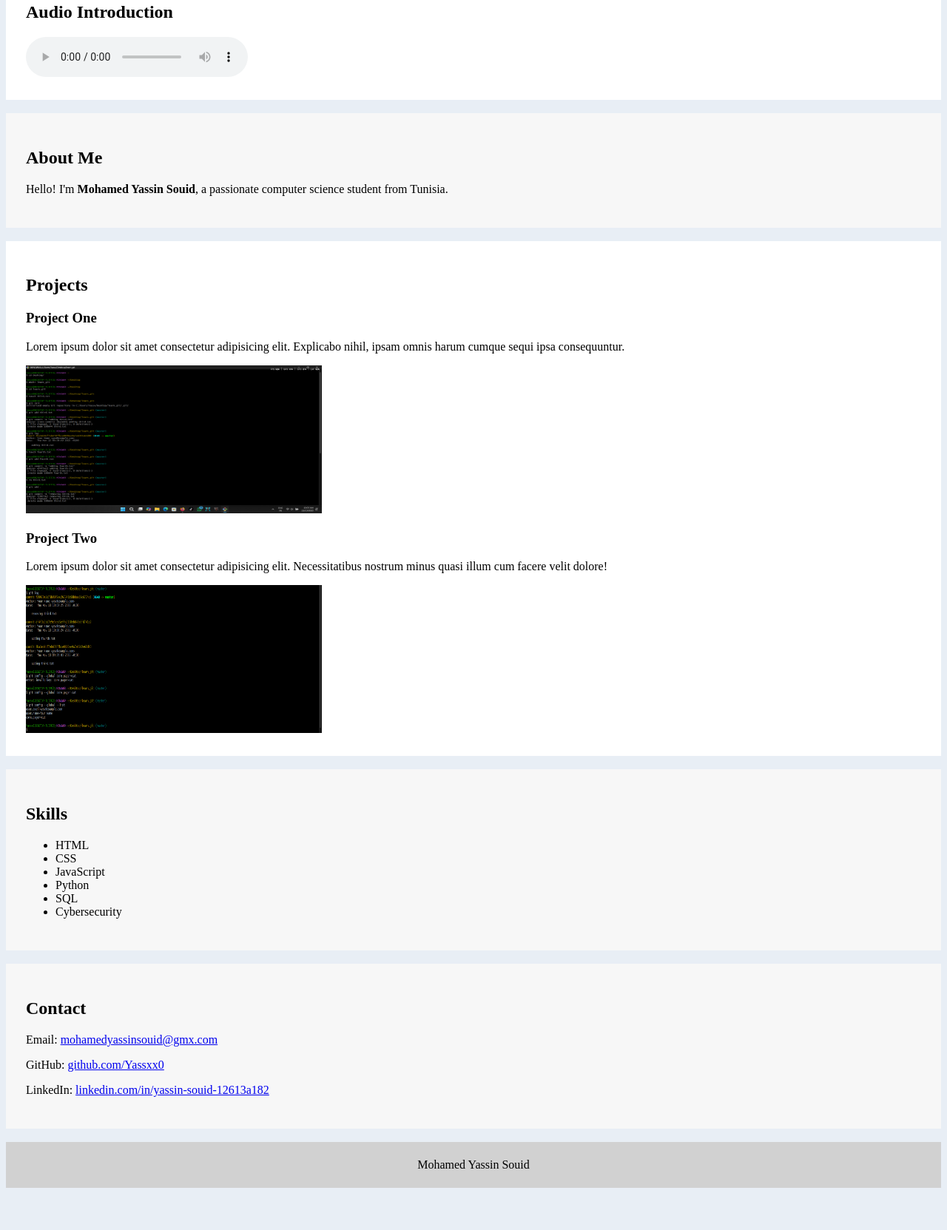
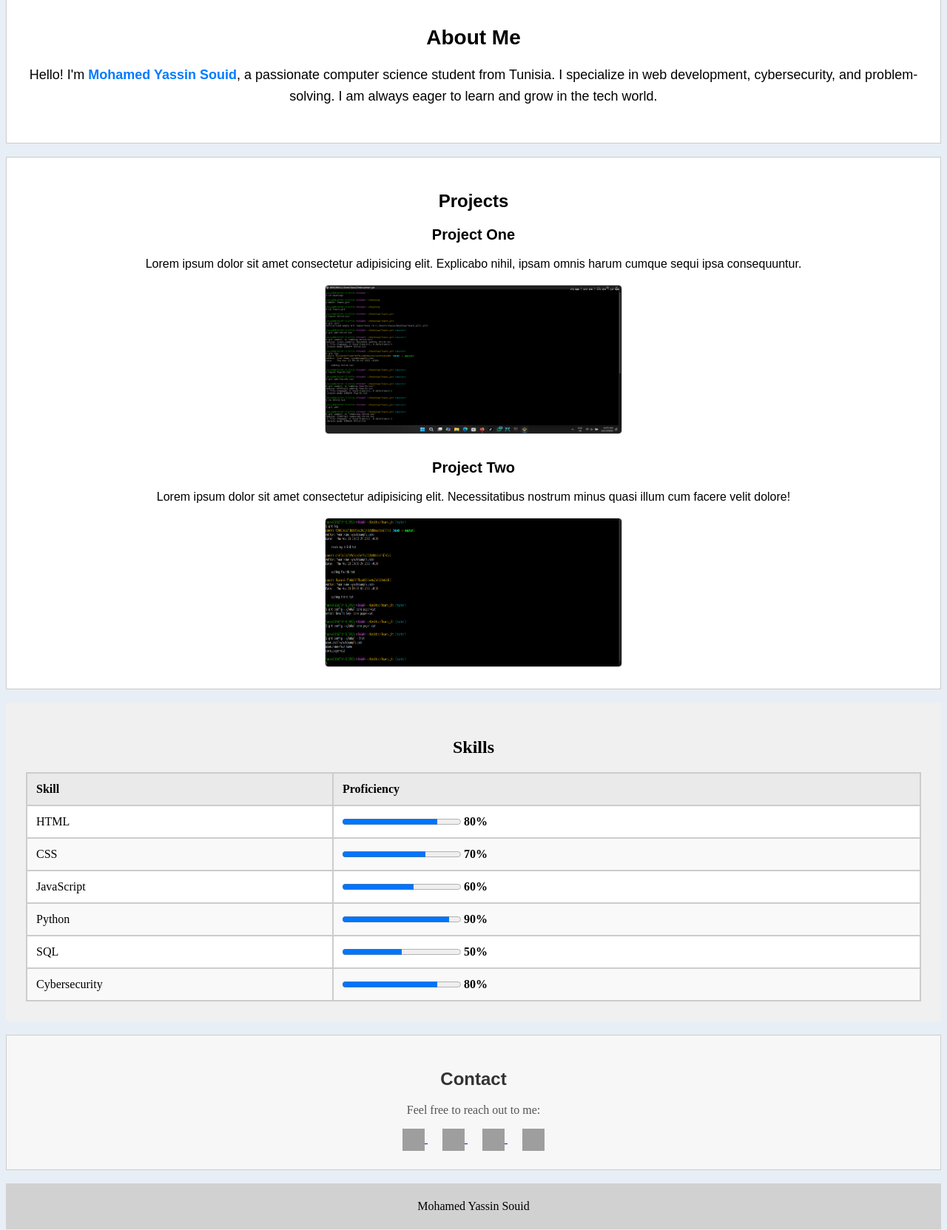
Before and after one commit to Yassx00/cp2, a plain HTML site: page index.html in a window 1280 px wide. Shown: the part 278-1941 px from the top of the page at 74% size. Before the commit the page ends 1892 px from the top, so only its background shows below. Drawn offline with Linux system fonts and the light colour scheme; grey boxes are pictures that could not be loaded.

Commit message:
Add files via upload

```diff
--- a/index.html
+++ b/index.html
@@ -7,97 +7,146 @@
 </head>
 <body bgcolor="#e8eef5" text="#000000">
 
-  <table width="100%" bgcolor="#ffffff" cellpadding="25">
+  <table width="100%" bgcolor="#f0f0f0" cellpadding="25" style="border-bottom: 2px solid #ccc; text-align: center; font-family: Arial, sans-serif;">
     <tr>
       <td>
-        <table width="100%">
-          <tr>
-            <td>
-              <h1>Mohamed Yassin Souid</h1>
-              <p>Web Developer · Computer Science Student · Cybersecurity Learner</p>
-              <p>
-                <a href="#about">About</a> |
-                <a href="#projects">Projects</a> |
-                <a href="#skills">Skills</a> |
-                <a href="#contact">Contact</a>
+        <h1 style="font-size: 36px; color: #333; margin-bottom: 10px;">Mohamed Yassin Souid</h1>
+        <p style="font-size: 18px; color: #555; margin-bottom: 20px;">Web Developer · Computer Science Student · Cybersecurity Learner</p>
+        <p style="font-size: 16px;">
+          <a href="#about" style="color: #007BFF; text-decoration: none; margin: 0 10px;">About</a> |
+          <a href="#projects" style="color: #007BFF; text-decoration: none; margin: 0 10px;">Projects</a> |
+          <a href="#skills" style="color: #007BFF; text-decoration: none; margin: 0 10px;">Skills</a> |
+          <a href="#contact" style="color: #007BFF; text-decoration: none; margin: 0 10px;">Contact</a>
         </p>
       </td>
     </tr>
   </table>
+
+  <br>
+<audio autoplay loop>
+    <source src="https://www.soundhelix.com/examples/mp3/SoundHelix-Song-1.mp3" type="audio/mpeg">
+</audio>
+
+
+  <br>
+
+  <table width="100%" bgcolor="#ffffff" cellpadding="25" style="border-collapse: collapse; border: 1px solid #ccc; text-align: center; font-family: Arial, sans-serif;">
+    <tr>
+      <td style="padding: 30px;">
+        <h2 id="about" style="font-family: Arial, sans-serif; font-size: 28px; margin-bottom: 20px;">About Me</h2>
+        <p style="font-family: Arial, sans-serif; font-size: 18px; line-height: 1.6;">
+          Hello! I'm <b style="font-family: Arial, sans-serif; color: #007BFF;">Mohamed Yassin Souid</b>, a passionate computer science student from Tunisia. I specialize in web development, cybersecurity, and problem-solving. I am always eager to learn and grow in the tech world.
+        </p>
       </td>
     </tr>
   </table>
 
   <br>
 
-  <table width="100%" bgcolor="#ffffff" cellpadding="25">
+  <table width="100%" bgcolor="#ffffff" cellpadding="25" style="border-collapse: collapse; border: 1px solid #ccc; text-align: center; font-family: Arial, sans-serif;">
     <tr>
       <td>
-        <h2 id="audio">Audio Introduction</h2>
-        <audio controls>
-          <source src="https://www.soundhelix.com/examples/mp3/SoundHelix-Song-1.mp3" type="audio/mpeg">
-          Your browser does not support audio.
-        </audio>
+        <h2 id="projects" style="font-family: Arial, sans-serif; font-size: 24px; margin-bottom: 20px;">Projects</h2>
+
+        <div style="margin-bottom: 30px;">
+          <h3 style="font-family: Arial, sans-serif; font-size: 20px; margin-bottom: 10px;">Project One</h3>
+          <p style="font-family: Arial, sans-serif; font-size: 16px; line-height: 1.5;">Lorem ipsum dolor sit amet consectetur adipisicing elit. Explicabo nihil, ipsam omnis harum cumque sequi ipsa consequuntur.</p>
+          <img src="./Screenshot 2025-11-13 100555.png" width="400" height="200" alt="Project Screenshot" style="border: 1px solid #ccc; border-radius: 5px;">
+        </div>
+
+        <div>
+          <h3 style="font-family: Arial, sans-serif; font-size: 20px; margin-bottom: 10px;">Project Two</h3>
+          <p style="font-family: Arial, sans-serif; font-size: 16px; line-height: 1.5;">Lorem ipsum dolor sit amet consectetur adipisicing elit. Necessitatibus nostrum minus quasi illum cum facere velit dolore!</p>
+          <img src="./Screenshot 2025-11-13 100640.png" width="400" height="200" alt="Project Screenshot" style="border: 1px solid #ccc; border-radius: 5px;">
+        </div>
       </td>
     </tr>
   </table>
 
   <br>
 
-  <table width="100%" bgcolor="#f7f7f7" cellpadding="25">
+ <table width="100%" bgcolor="#f0f0f0" cellpadding="25">
   <tr>
     <td>
-        <h2 id="about">About Me</h2>
-        <p>Hello! I'm <b>Mohamed Yassin Souid</b>, a passionate computer science student from Tunisia. </p>
+      <h2 id="skills" align="center"> Skills</h2>
+
+      <table width="100%" cellpadding="12" border="1" cellspacing="0" bordercolor="#cccccc" bgcolor="white">
+        <thead bgcolor="#eaeaea">
+          <tr>
+            <th align="left">Skill</th>
+            <th align="left">Proficiency</th>
+          </tr>
+        </thead>
+
+        <tbody>
+          <tr>
+            <td>HTML</td>
+            <td>
+              <progress value="0.8" max="1"></progress> <b>80%</b>
+            </td>
+          </tr>
+
+          <tr bgcolor="#f9f9f9">
+            <td>CSS</td>
+            <td>
+              <progress value="0.7" max="1"></progress> <b>70%</b>
+            </td>
+          </tr>
+
+          <tr>
+            <td>JavaScript</td>
+            <td>
+              <progress value="0.6" max="1"></progress> <b>60%</b>
+            </td>
+          </tr>
+
+          <tr bgcolor="#f9f9f9">
+            <td>Python</td>
+            <td>
+              <progress value="0.9" max="1"></progress> <b>90%</b>
+            </td>
+          </tr>
+
+          <tr>
+            <td>SQL</td>
+            <td>
+              <progress value="0.5" max="1"></progress> <b>50%</b>
+            </td>
+          </tr>
+
+          <tr bgcolor="#f9f9f9">
+            <td>Cybersecurity</td>
+            <td>
+              <progress value="0.8" max="1"></progress> <b>80%</b>
+            </td>
+          </tr>
+
+        </tbody>
+      </table>
     </td>
   </tr>
 </table>
 
-  <br>
-
-  <table width="100%" bgcolor="#ffffff" cellpadding="25">
-    <tr>
-      <td>
-        <h2 id="projects">Projects</h2>
-
-        <h3>Project One</h3>
-        <p>Lorem ipsum dolor sit amet consectetur adipisicing elit. Explicabo nihil, ipsam omnis harum cumque sequi ipsa consequuntur.</p>
-        <img src="./Screenshot 2025-11-13 100555.png" width="400" height="200" alt="Project Screenshot">
-
-        <h3>Project Two</h3>
-        <p>Lorem ipsum dolor sit amet consectetur adipisicing elit. Necessitatibus nostrum minus quasi illum cum facere velit dolore!</p>
-        <img src="./Screenshot 2025-11-13 100640.png" width="400" height="200" alt="Project Screenshot">
-      </td>
-    </tr>
-  </table>
 
   <br>
 
-  <table width="100%" bgcolor="#f7f7f7" cellpadding="25">
+  <table width="100%" bgcolor="#f7f7f7" cellpadding="25" style="border-collapse: collapse; border: 1px solid #ccc; text-align: center;">
     <tr>
       <td>
-        <h2 id="skills">Skills</h2>
-        <ul>
-          <li>HTML</li>
-          <li>CSS</li>
-          <li>JavaScript</li>
-          <li>Python</li>
-          <li>SQL</li>
-          <li>Cybersecurity</li>
-        </ul>
-      </td>
-    </tr>
-  </table>
-
-  <br>
-
-  <table width="100%" bgcolor="#f7f7f7" cellpadding="25">
-    <tr>
-      <td>
-        <h2 id="contact">Contact</h2>
-        <p>Email: <a href="mailto:mohamedyassinsouid@gmx.com">mohamedyassinsouid@gmx.com</a></p>
-        <p>GitHub: <a href="https://github.com/Yassxx0">github.com/Yassxx0</a></p>
-        <p>LinkedIn: <a href="https://www.linkedin.com/in/yassin-souid-12613a182">linkedin.com/in/yassin-souid-12613a182</a></p>
+        <h2 id="contact" style="font-family: Arial, sans-serif; color: #333;">Contact</h2>
+        <p style="font-size: 16px; color: #555;">Feel free to reach out to me:</p>
+        <a href="mailto:mohamedyassinsouid@gmx.com" style="margin: 0 10px;">
+          <img src="https://cdn-icons-png.flaticon.com/512/732/732200.png" width="30" height="30" alt="Email" style="vertical-align: middle;">
+        </a>
+        <a href="https://github.com/Yassxx0" style="margin: 0 10px;">
+          <img src="https://cdn-icons-png.flaticon.com/512/25/25231.png" width="30" height="30" alt="GitHub" style="vertical-align: middle;">
+        </a>
+        <a href="https://www.linkedin.com/in/yassin-souid-12613a182" style="margin: 0 10px;">
+          <img src="https://cdn-icons-png.flaticon.com/512/174/174857.png" width="30" height="30" alt="LinkedIn" style="vertical-align: middle;">
+        </a>
+        <a href="./formulaire.html" style="margin: 0 10px;">
+          <img src="https://cdn-icons-png.flaticon.com/512/9588/9588518.png" width="30" height="30" alt="Form Icon" style="vertical-align: middle;">
+        </a>
       </td>
     </tr>
   </table>
```
Also changed, not shown: formulaire.html (added, +129 -0 lines). Lines whose indentation alone changed are shown as unchanged.
